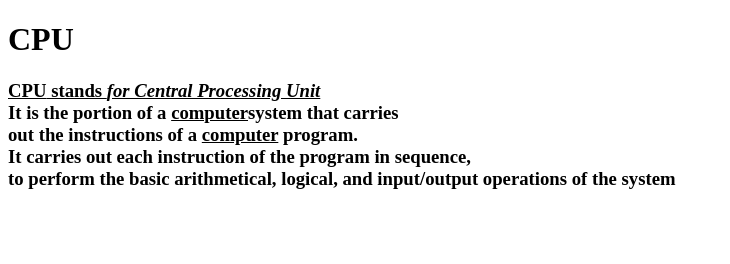
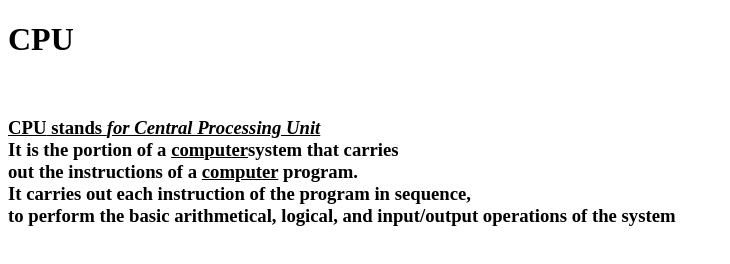
Before and after one commit to iamneo-production/bedfecbbbfadaeccdfffebaeceaec, a plain HTML site: page public/index.html in a window 1280 px wide. Shown: the whole page, without its empty margins (0-730 px from the left). Drawn offline with Linux system fonts and the light colour scheme.

Commit message:
Backup Commit

```diff
--- a/public/index.html
+++ b/public/index.html
@@ -8,10 +8,10 @@
     <link rel="stylesheet" href="style.css" />
 </head>
 <body>
-    <h1>CPU</h1>
+    <h1>CPU</h1><br>
     <h3><u><b>CPU</b> stands <i>for Central Processing Unit</i></u><br>
-        It is the portion of a <u>computer</u>system that carries<br>out the instructions of a <u>computer</u> program.<br>
-        It carries out each instruction of the program in sequence,<br>
-        to perform the basic arithmetical, logical, and input/output operations of the system</h3>
+It is the portion of a <u>computer</u>system that carries<br>out the instructions of a <u>computer</u> program.<br>
+It carries out each instruction of the program in sequence,<br>
+to perform the basic arithmetical, logical, and input/output operations of the system</h3>
 </body>
 </html>
```
